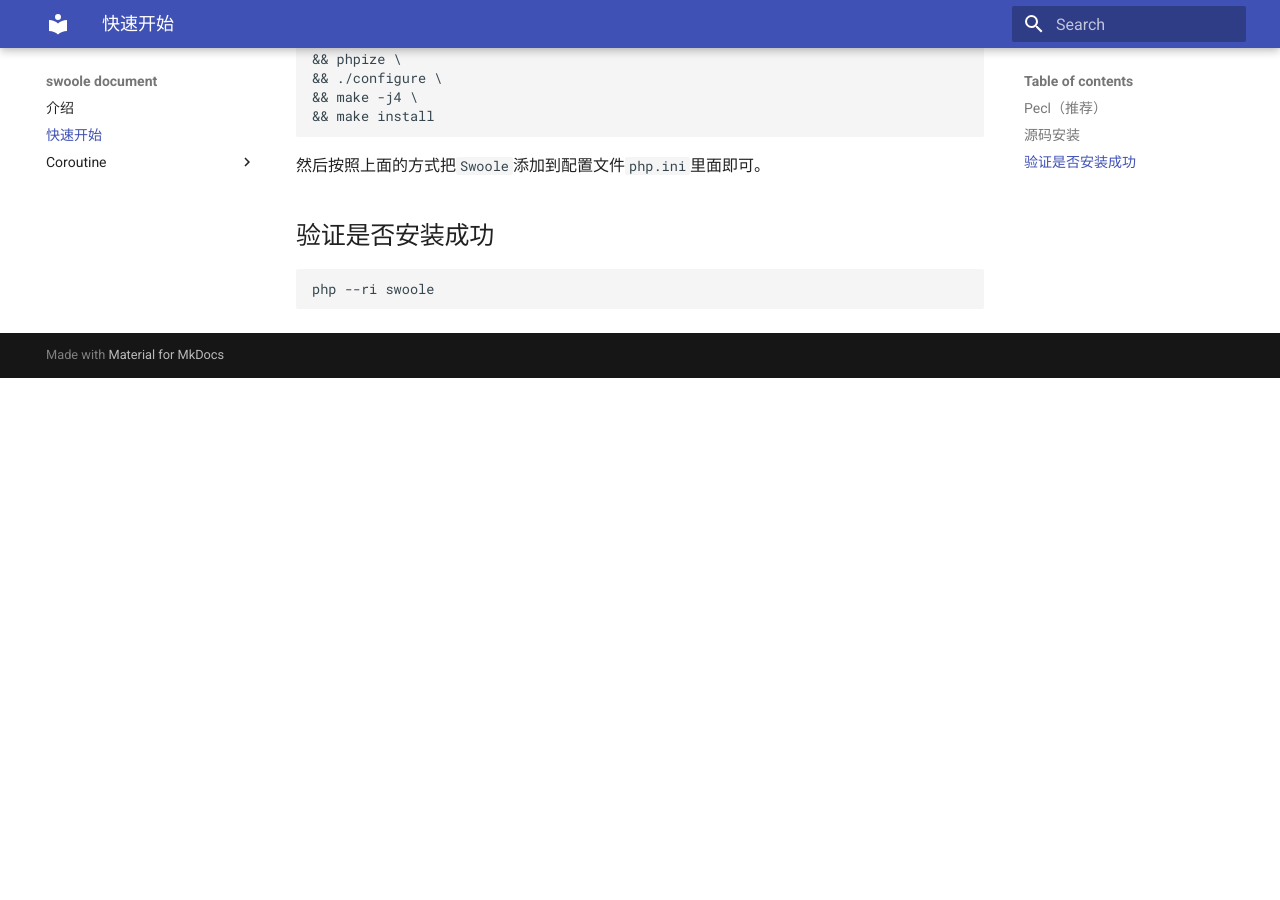
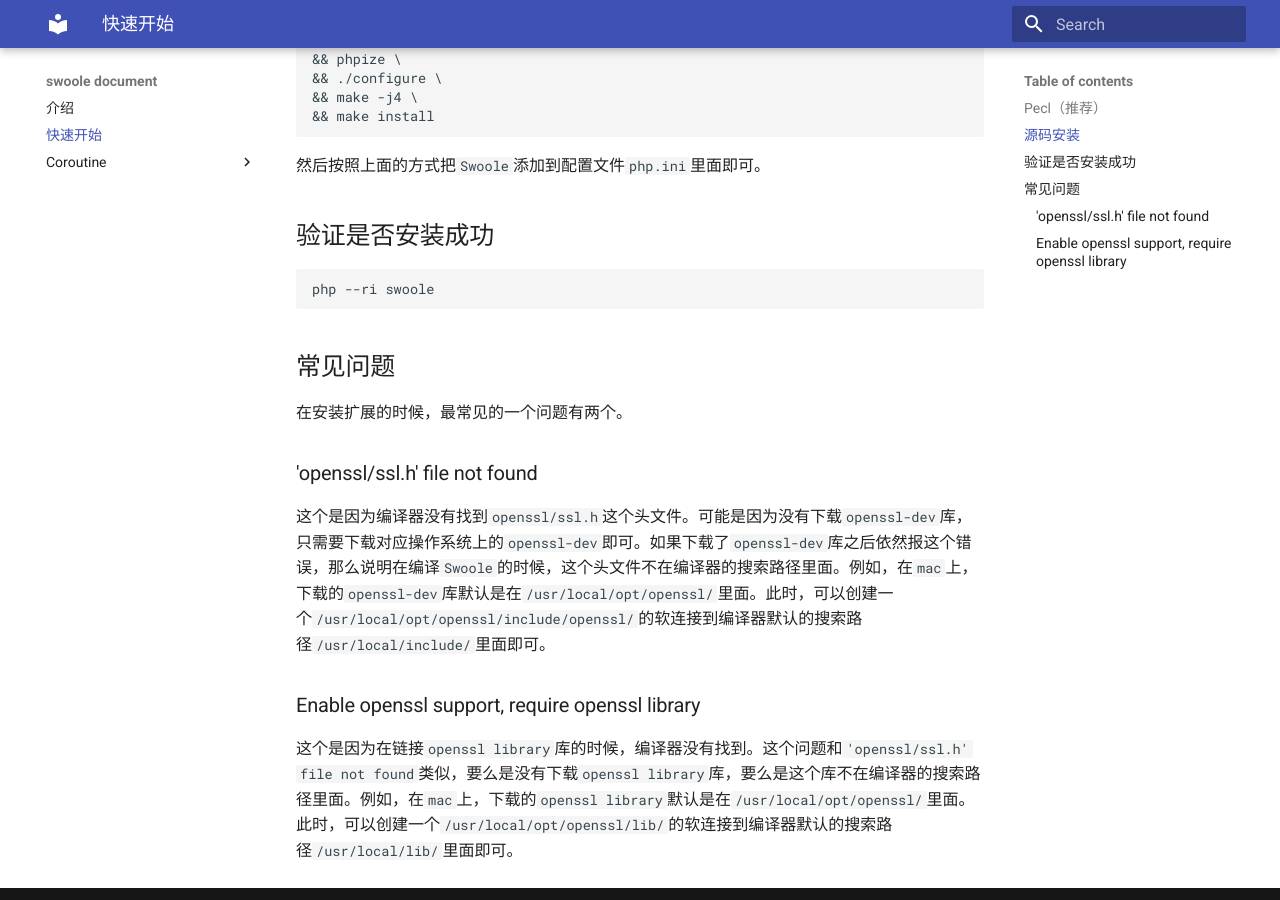
Before and after one commit to swooleo/docs, an MkDocs documentation site: the page built from docs/快速开始.md, in a window 1280 px wide and 900 px high, scrolled down 939 px. Built offline with MkDocs 1.6.1 and Material for MkDocs 9.7.7, drawn with Linux system fonts in a browser that asks for light colours; before the commit the page ends 1317 px from its top, so only the background shows below that.

Commit message:
add 快速开始.常见问题

````diff
--- a/docs/快速开始.md
+++ b/docs/快速开始.md
@@ -53,3 +53,15 @@ curl -L https://github.com/swoole/swoole-src/archive/v4.4.12.tar.gz -o swoole-sr
 ```shell
 php --ri swoole
 ```
+
+## 常见问题
+
+在安装扩展的时候，最常见的一个问题有两个。
+
+### 'openssl/ssl.h' file not found
+
+这个是因为编译器没有找到`openssl/ssl.h`这个头文件。可能是因为没有下载`openssl-dev`库，只需要下载对应操作系统上的`openssl-dev`即可。如果下载了`openssl-dev`库之后依然报这个错误，那么说明在编译`Swoole`的时候，这个头文件不在编译器的搜索路径里面。例如，在`mac`上，下载的`openssl-dev`库默认是在`/usr/local/opt/openssl/`里面。此时，可以创建一个`/usr/local/opt/openssl/include/openssl/`的软连接到编译器默认的搜索路径`/usr/local/include/`里面即可。
+
+### Enable openssl support, require openssl library
+
+这个是因为在链接`openssl library`库的时候，编译器没有找到。这个问题和`'openssl/ssl.h' file not found`类似，要么是没有下载`openssl library`库，要么是这个库不在编译器的搜索路径里面。例如，在`mac`上，下载的`openssl library`默认是在`/usr/local/opt/openssl/`里面。此时，可以创建一个`/usr/local/opt/openssl/lib/`的软连接到编译器默认的搜索路径`/usr/local/lib/`里面即可。
````
